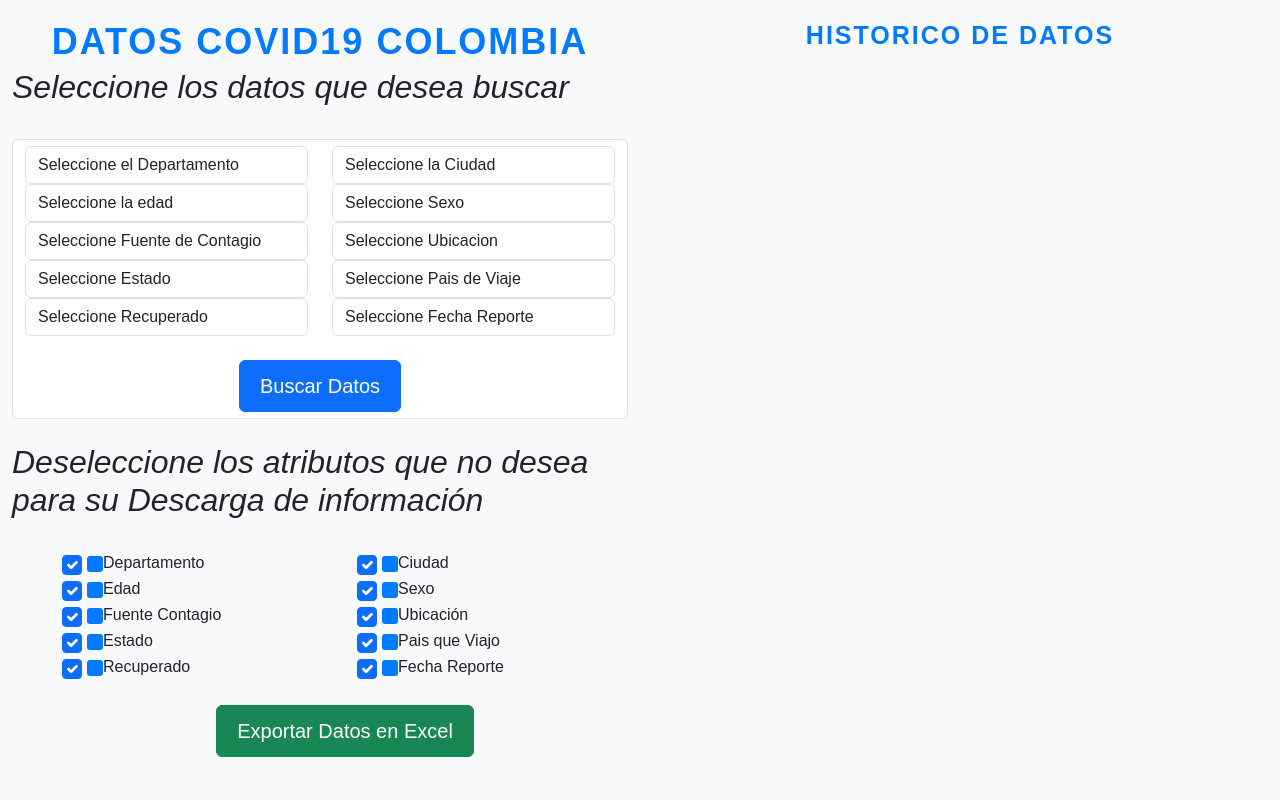
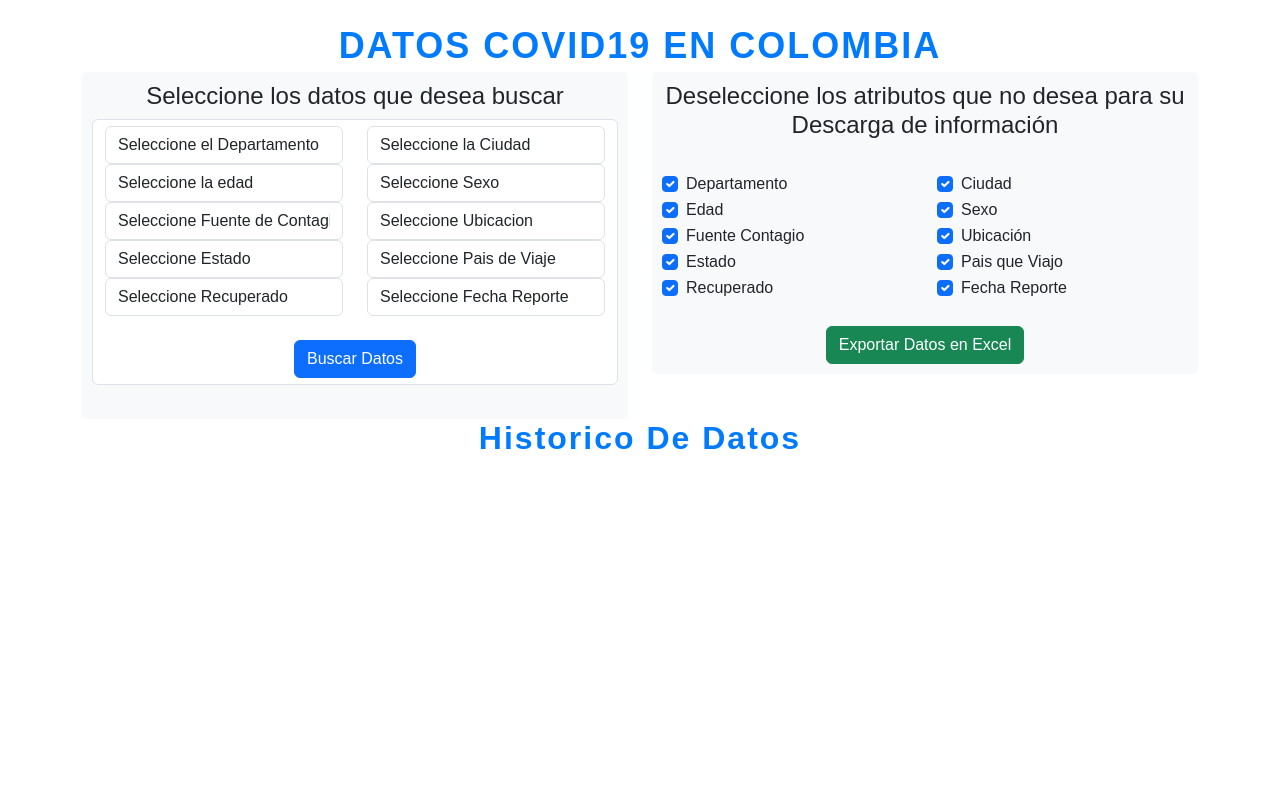
Before and after one commit to OrlandoCorrea/worley-test-win, a Flask app: template template/dashboard.html in a window 1280 px wide. Run offline with Flask 3, Linux system fonts and the light colour scheme; the template is opened without the code that fills it, so the values that code supplies are empty; some libraries are stand-ins or nearby versions.

Commit message:
update dashboard.html

```diff
--- a/app.py
+++ b/app.py
@@ -93,7 +93,7 @@ def access_login():
         if hashed_password:
             if hashed_password['passwd'] and bcrypt.checkpw(_password_.encode('utf-8'), hashed_password['passwd']):
                 session['logueado'] = True
-                return render_template('dashboard.html',html_table=html_table, departamento_list=app.config['departamento_list'], ciudad_list=app.config['ciudad_list'], edad_list=app.config['edad_list'], sexo_list=app.config['sexo_list'], tipo_contagio_list=app.config['tipo_contagio_list'], ubicacion_list=app.config['ubicacion_list'], estado_list=app.config['estado_list'], pais_viajo_list=app.config['pais_viajo_list'], recuperado_list=app.config['recuperado_list'], fecha_report_list=app.config['fecha_report_list'])
+                return render_template('probe.html',html_table=html_table, departamento_list=app.config['departamento_list'], ciudad_list=app.config['ciudad_list'], edad_list=app.config['edad_list'], sexo_list=app.config['sexo_list'], tipo_contagio_list=app.config['tipo_contagio_list'], ubicacion_list=app.config['ubicacion_list'], estado_list=app.config['estado_list'], pais_viajo_list=app.config['pais_viajo_list'], recuperado_list=app.config['recuperado_list'], fecha_report_list=app.config['fecha_report_list'])
             else:
                 return render_template('index.html', mensaje="Credenciales Incorrectas")
         else:
--- a/template/dashboard.html
+++ b/template/dashboard.html
@@ -3,17 +3,17 @@
 <head>
   <meta charset="UTF-8">
   <meta name="viewport" content="width=device-width, initial-scale=1.0">
-  <title>Worley - COVID19 COLOMBIA</title>
+  <title>Dashboard</title>
   <link rel="stylesheet" href="https://stackpath.bootstrapcdn.com/bootstrap/5.1.3/css/bootstrap.min.css">
   <link href="https://cdn.jsdelivr.net/npm/bootstrap@5.3.2/dist/css/bootstrap.min.css" rel="stylesheet" integrity="sha384-T3c6CoIi6uLrA9TneNEoa7RxnatzjcDSCmG1MXxSR1GAsXEV/Dwwykc2MPK8M2HN" crossorigin="anonymous">
-
   <style>
     body {
-      background-color: #f8f9fa;
       font-family: Arial, sans-serif;
     }
-    .section {
-      height: calc(100vh - 20px);
+    .sub-section {
+      background-color: #f8f9fa;
+      border-radius: 5px;
+      padding: 10px;
     }
     .table-container {
             margin: 0 auto; /* Centrar horizontalmente */
@@ -21,41 +21,6 @@
             overflow-x: auto; /* Permitir scroll horizontal */
             max-height: 500px; /* Altura máxima */
             overflow-y: auto; /* Permitir scroll vertical */
-        }
-    .checkbox-label {
-      color: #495057;
-    }
-    .table-title {
-      color: #495057;
-      margin-bottom: 20px;
-    }
-    .form-check-input[type="checkbox"] {
-      height: 20px;
-      width: 20px;
-      margin-right: 5px;
-    }
-    .form-check-label {
-      font-weight: 400;
-    }
-    .form-check-input:checked + .form-check-label::before {
-      content: '';
-      width: 16px;
-      height: 16px;
-      background-color: #007bff;
-      display: inline-block;
-      position: relative;
-      top: 4px;
-      left: 0;
-      border-radius: 3px;
-    }
-    h1 {
-      font-size: 36px;
-      font-weight: bold;
-      color: #007bff;
-      text-align: center;
-      text-transform: uppercase;
-      letter-spacing: 2px;
-      margin-bottom: 5px;
     }
     .table {
       width: 100%;
@@ -77,43 +42,55 @@
     .table tbody tr:nth-child(even) {
       background-color: #e5e5e5;
     }
-    .section-padding-top {
-      padding-top: 20px; /* Ajusta el valor según tus necesidades */
+
+    .checkbox-label {
+      color: #495057;
     }
-    .section-padding-left {
-      padding-left: 50px; /* Ajusta el valor según tus necesidades */
+    h3 {
+      text-align: center;
     }
-    .form-submit {
-      display: flex;
-      justify-content: center;
+    h2 {
+      text-align: center;
+      font-weight: bold;
+      color: #007bff;
+      text-align: center;
+      text-transform: capitalize;
+      letter-spacing: 2px;
+      margin-bottom: 5px;
     }
-    .submit-button {
-      font-size: 20px; /* Tamaño del botón */
-      padding: 10px 20px; /* Ajuste del relleno */
+    h4 {
+      text-align: center;
     }
-    .contenedor{
-      display:flex;
-      justify-content:center;
-      align-items:center;
-    }
-    .form-group select {
-      font-size: 8px; /* Tamaño de la fuente */
-      padding: 5px; /* Espaciado interno */
+    h1 {
+      font-size: 36px;
+      font-weight: bold;
+      color: #007bff;
+      text-align: center;
+      text-transform: uppercase;
+      letter-spacing: 2px;
+      margin-bottom: 5px;
     }
   </style>
 </head>
 <body>
-  <div class="container-fluid">
+
+  <!-- Primera sección: Título de la dashboard -->
+  <div class="container">
     <div class="row">
-      <!-- Primera sección -->
-      <div class="col-md-6 align-items-center justify-content-center section-padding-top" style="height: 100vh; ">
-        <!-- Título centrado horizontal y verticalmente -->
-              <section>
-                <h1>DATOS COVID19 COLOMBIA</h1>
-                <h2 style="font-style:italic;">
-                  Seleccione los datos que desea buscar
-              </h2>
+      <div class="col">
+        <section class="section">
             <br/>
+          <h1 class="text-center">DATOS COVID19 EN COLOMBIA</h1>
+        </section>
+      </div>
+    </div>
+
+    <!-- Segunda sección: Dividida en dos verticalmente -->
+    <div class="row">
+      <div class="col-md-6">
+        <section class="section">
+            <div class="sub-section">
+            <h4>Seleccione los datos que desea buscar</h4>
             <form class="form-control" action="search_data" method="post">
               <div class="form__group row row-cols-2">
                 <div class="col">
@@ -213,9 +190,13 @@
                 </div>
               </center>
             </form><br/>
-              <h2 style="font-style:italic;">
-                Deseleccione los atributos que no desea para su Descarga de información
-              </h2><br/>
+        </section>
+      </div>
+      <div class="col-md-6">
+        <section class="section">
+          <div class="sub-section">
+            <h4>Deseleccione los atributos que no desea para su Descarga de información</h4>
+            <br/>
             <form id="attributesForm" class="section-padding-left " action="download_and_send_email" method="post">
                 <div class="row row-cols-2">
                   <div class="col">
@@ -230,7 +211,6 @@
                       <label class="form-check-label" for="Ciudad">Ciudad</label>
                     </div>
                   </div>
-                    <!-- Repite para los 14 atributos -->
                 </div>
                 <div class="row row-cols-2">
                   <div class="col">
@@ -245,7 +225,6 @@
                       <label class="form-check-label" for="Sexo">Sexo</label>
                     </div>
                   </div>
-                    <!-- Repite para los 14 atributos -->
                 </div>
                 <div class="row row-cols-2">
                   <div class="col">
@@ -260,7 +239,6 @@
                       <label class="form-check-label" for="Ubicacion">Ubicación</label>
                     </div>
                   </div>
-                    <!-- Repite para los 14 atributos -->
                 </div>
                 <div class="row row-cols-2">
                   <div class="col">
@@ -301,28 +279,19 @@
                   </div>
                 </center>
               </form>
+          </div>
         </section>
       </div>
-      <!-- Segunda sección -->
-      <div class="col-md-6 align-items-center justify-content-center section-padding-top" style="height: 100vh;">
-        <!-- Contenido de la segunda sección -->
-        <section>
+    </div>
 
-          <h1 style="font-size: 25px; font-weight: bold; color: #007bff;" >HISTORICO DE DATOS</h1>
+    <!-- Tercera sección: Tabla con datos -->
+    <div class="row">
+      <div class="col">
+        <section class="section">
           <div class="table-container">
-            <!-- Tabla de datos -->
+            <h2 class="mb-3">Historico de Datos</h2>
             {{ html_table | safe }}
-          </div><br/>
-          {% if mensaje %}
-          <div id="mensaje" class="alert {% if mensaje == 'El archivo fue Descargado, Correo electrónico enviado con éxito y archivo Excel adjunto.' %}alert-success{% else %}alert-danger{% endif %}" role="alert">{{ mensaje }}</div>
-          <script>
-              // Desaparecer el mensaje después de 10 segundos
-              setTimeout(function() {
-                  var mensaje = document.getElementById("mensaje");
-                  mensaje.style.display = "none";
-              }, 5000); // 10 segundos
-          </script>
-          {% endif %}
+          </div>
         </section>
       </div>
     </div>
```
Lines whose indentation alone changed are shown as unchanged.
